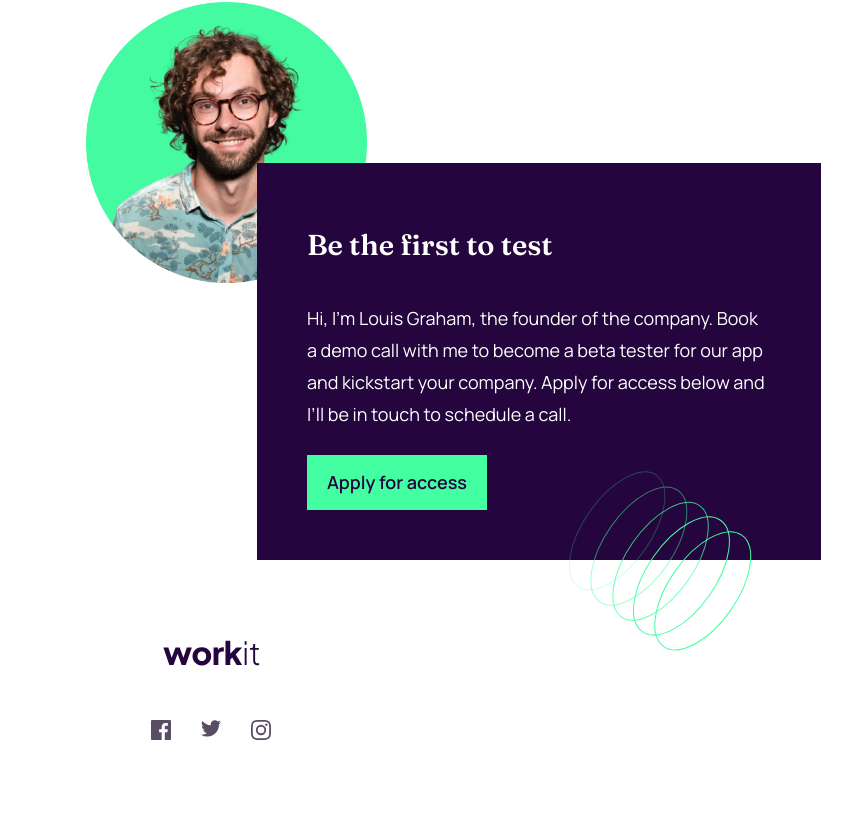
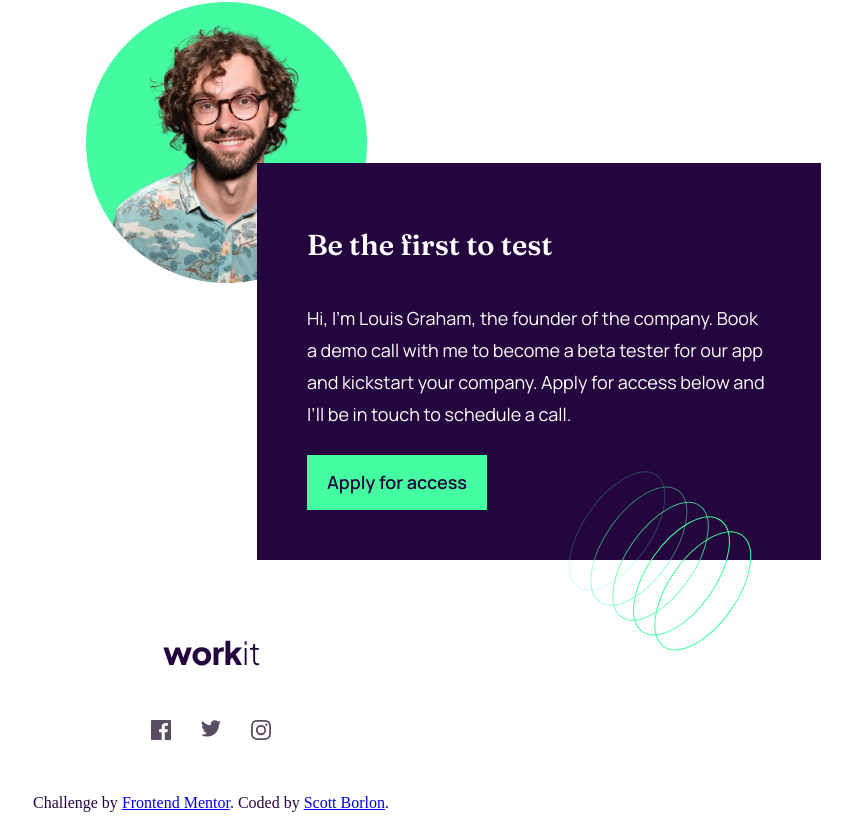
Before and after one commit to MeowB/landing-page, a React (Vite) app: page / in a window 1280 px wide. Shown: the part 1623-2455 px from the top of the page, without its empty margins (429-1280 px from the left). Before the commit the page ends 2417 px from the top, so only its background shows below. Built offline with nearby package versions, Linux system fonts and the light colour scheme.

Commit message:
adding attributions

```diff
--- a/src/components/Footer.jsx
+++ b/src/components/Footer.jsx
@@ -9,6 +9,11 @@
 		<footer>
 			<img className='logo' src={urlLogo} alt="logo" />
 			<Socials />
+
+			<div class="attribution">
+				Challenge by <a href="https://www.frontendmentor.io?ref=challenge" target="_blank">Frontend Mentor</a>.
+				Coded by <a href="#">Scott Borlon</a>.
+			</div>
 		</footer>
 	)
 }
--- a/src/components/styles/Footer.scss
+++ b/src/components/styles/Footer.scss
@@ -1,3 +1,6 @@
+@import './variables';
+@import './mixin';
+
 footer {
 	.logo {
 		margin: 50px;
@@ -6,4 +9,9 @@
 	.socials {
 		margin-bottom: 50px;
 	}
+
+	div{
+		color: $c-dark-blue;
+		margin-bottom: 20px;
+	}
 }
```
